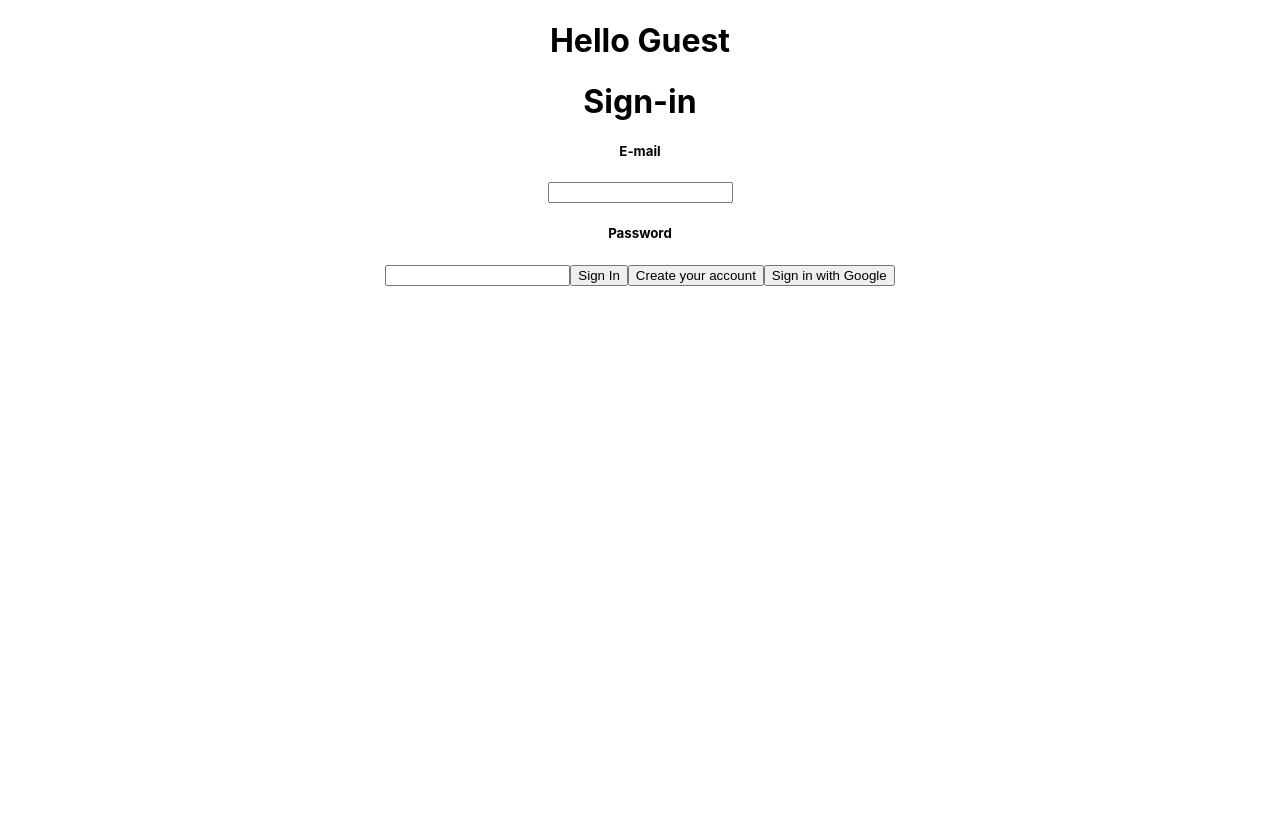
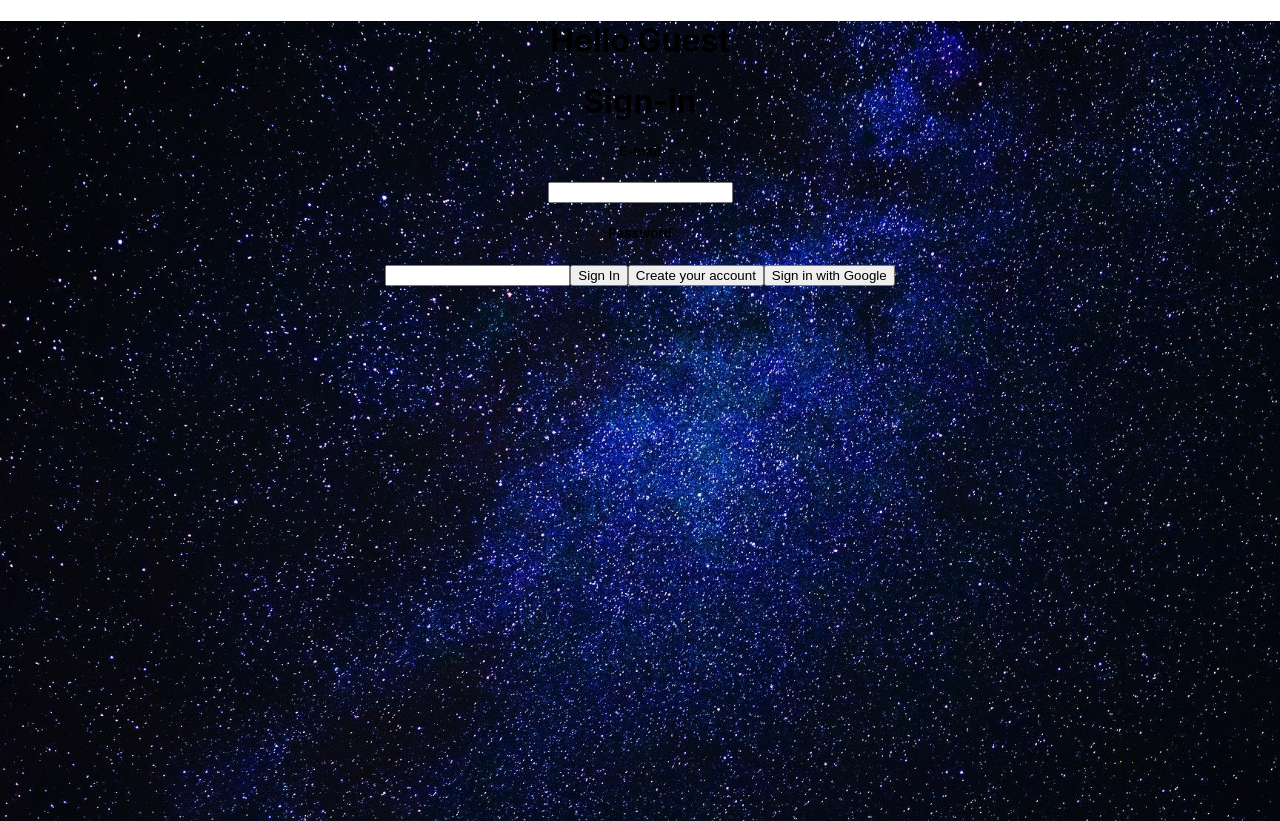
Before and after one commit to kapppa-joe/space-app-frontend, a React (Create React App) app: page / in a window 1280 px wide. Before the commit the page ends 800 px from the top, so only its background shows below. Built offline with nearby package versions, Linux system fonts and the light colour scheme; no server answers.

Commit message:
add background component

```diff
--- a/src/App.css
+++ b/src/App.css
@@ -1,3 +1,13 @@
 .App {
   text-align: center;
+  height: 100vh;
 }
+
+/* Background */
+
+.Background {
+  background-image: url("./assets/images/sky-background.jpeg");
+  background-size: cover;
+  background-attachment: fixed;
+  z-index: -1;
+}
--- a/src/App.js
+++ b/src/App.js
@@ -1,12 +1,15 @@
 import "./App.css";
 import { Switch, Route } from "react-router-dom";
+import Background from "./components/Background";
 import UserAuth from "./components/UserAuth.jsx";
 import Onboarding from "./components/Onboarding";
 import MissionControl from "./components/MissionControl";
 import SolarSystem from "./components/SolarSystem";
+import Planets from "./components/Planets";
 
 function App() {
   return (
+    <Background>
       <Switch>
         <Route exact path="/">
           <UserAuth />
@@ -20,10 +23,11 @@ function App() {
         <Route exact path="/solar-system">
           <SolarSystem />
         </Route>
-      <Route exact path="/planets/:planet_id">
-        <SolarSystem />
+        <Route exact path="/space/:planet_id">
+          <Planets />
         </Route>
       </Switch>
+    </Background>
   );
 }
 
--- /dev/null
+++ b/src/components/Background.jsx
@@ -0,0 +1,11 @@
+import React from 'react';
+
+const Background = ({children}) => {
+    return (
+        <div className="Background">
+           {children}
+        </div>
+    );
+};
+
+export default Background;
--- /dev/null
+++ b/src/components/Planets.jsx
@@ -0,0 +1,11 @@
+import React from 'react';
+
+const Planets = () => {
+    return (
+        <div>
+
+        </div>
+    );
+};
+
+export default Planets;
```
Also changed, not shown: src/assets/images/sky-background.jpeg (added). Lines whose indentation alone changed are shown as unchanged.
